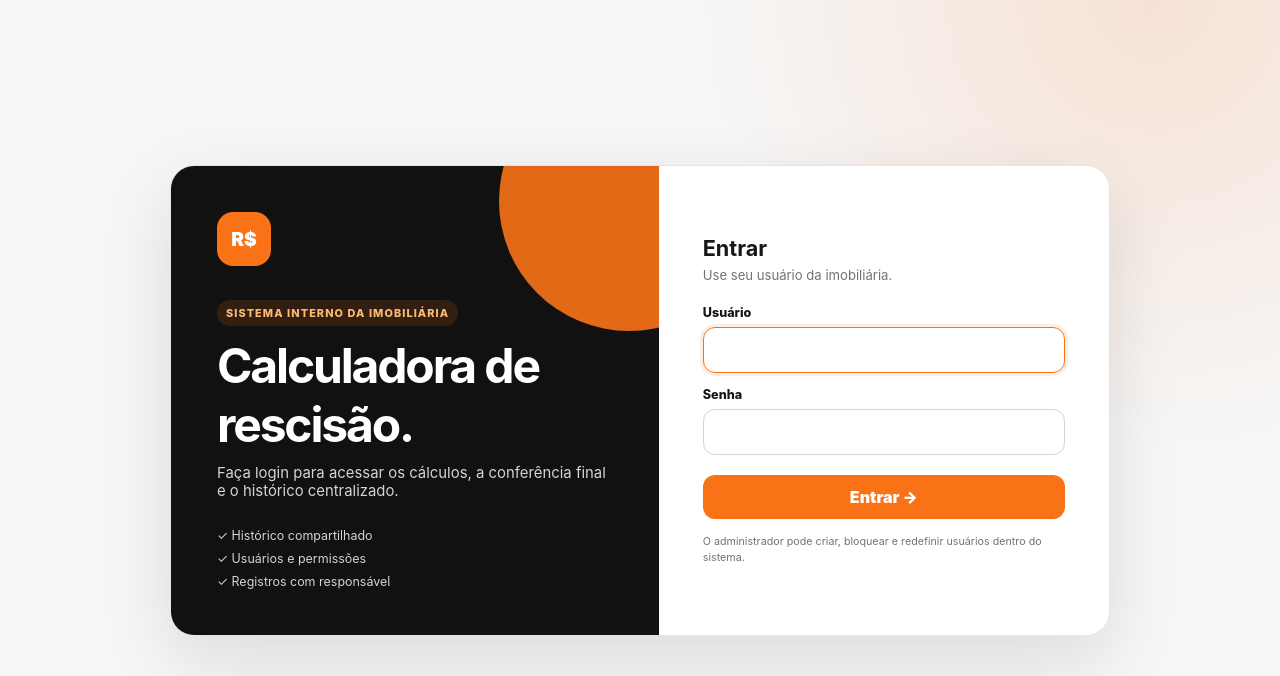
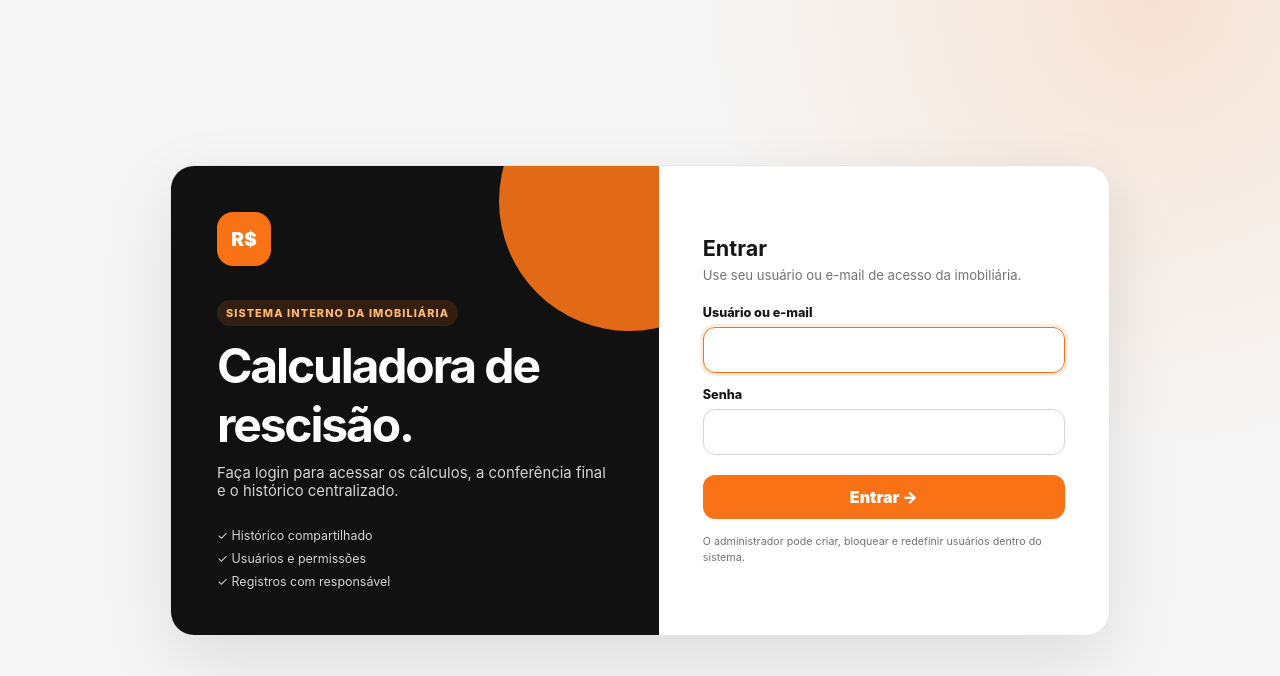
Before and after one commit to AlissonMMC/calculadora-rescisao, a PHP site: page /login.php in a window 1280 px wide. Shown: the top 676 px of the page. Run offline with PHP 8.4, Linux system fonts and the light colour scheme.

Commit message:
feat: permite login com usuario ou email

```diff
--- a/login.php
+++ b/login.php
@@ -15,8 +15,8 @@ if ($_SERVER['REQUEST_METHOD'] === 'POST') {
         }
         $login = mb_substr(trim((string)($_POST['login'] ?? '')), 0, 60);
         $senha = (string)($_POST['senha'] ?? '');
-        $stmt = db()->prepare('SELECT id, nome, login, senha_hash, perfil, ativo FROM usuarios WHERE login = ? LIMIT 1');
-        $stmt->execute([$login]);
+        $stmt = db()->prepare('SELECT id, nome, login, email, senha_hash, perfil, ativo FROM usuarios WHERE login = ? OR email = ? LIMIT 1');
+        $stmt->execute([$login, $login]);
         $usuario = $stmt->fetch();
         if (!$usuario || !(int)$usuario['ativo'] || !password_verify($senha, $usuario['senha_hash'])) {
             $_SESSION['login_falhas'] = ((int)($_SESSION['login_falhas'] ?? 0)) + 1;
@@ -60,10 +60,10 @@ if ($_SERVER['REQUEST_METHOD'] === 'POST') {
   <section class="login-form-wrap">
     <form class="login-form" method="post" autocomplete="on">
       <h2>Entrar</h2>
-      <p>Use seu usuário da imobiliária.</p>
+      <p>Use seu usuário ou e-mail de acesso da imobiliária.</p>
       <?php if ($erro): ?><div class="error"><?= htmlspecialchars($erro, ENT_QUOTES, 'UTF-8') ?></div><?php endif; ?>
       <input type="hidden" name="csrf_token" value="<?= htmlspecialchars($csrf, ENT_QUOTES, 'UTF-8') ?>">
-      <div class="field"><label for="login">Usuário</label><input id="login" name="login" type="text" autocomplete="username" required autofocus></div>
+      <div class="field"><label for="login">Usuário ou e-mail</label><input id="login" name="login" type="text" autocomplete="username" required autofocus></div>
       <div class="field"><label for="senha">Senha</label><input id="senha" name="senha" type="password" autocomplete="current-password" required></div>
       <button class="btn" type="submit">Entrar →</button>
       <div class="hint">O administrador pode criar, bloquear e redefinir usuários dentro do sistema.</div>
```
